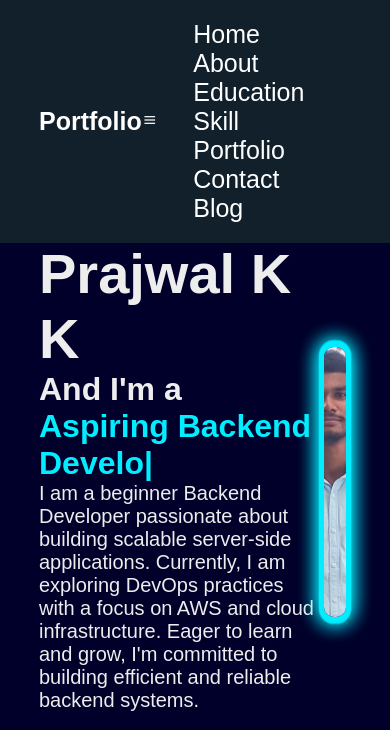
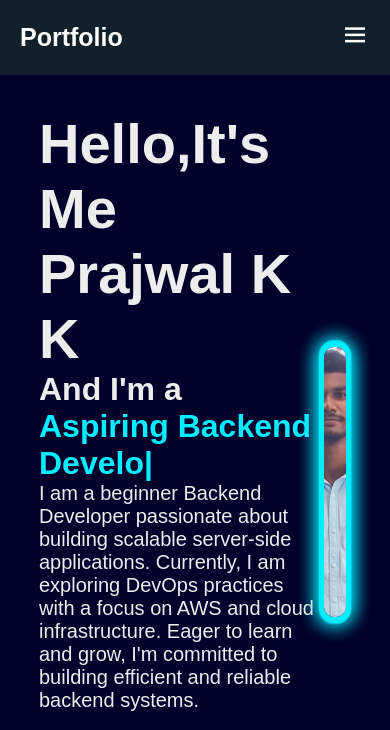
Before and after one commit to PRAJWAL982K/portfolio, a plain HTML site: page index.html in a window 390 px wide. Shown: the top 730 px of the page. Drawn offline with nearby package versions, Linux system fonts and the light colour scheme.

Commit message:
Update style.css

```diff
--- a/style.css
+++ b/style.css
@@ -50,6 +50,55 @@ body {
 .navbar a:hover {
   color: #0ef;
 }
+/* Base styles */
+.menu-toggle {
+  display: none;
+  font-size: 30px;
+  color: #fff;
+  cursor: pointer;
+}
+
+/* Mobile styles */
+@media (max-width: 768px) {
+  .header {
+    flex-direction: row;
+    justify-content: space-between;
+    padding: 20px;
+  }
+
+  .menu-toggle {
+    display: block;
+    z-index: 1001;
+  }
+
+  .navbar {
+    position: fixed;
+    top: 0;
+    right: -100%;
+    width: 250px;
+    height: 100vh;
+    background-color: #111;
+    flex-direction: column;
+    justify-content: center;
+    align-items: center;
+    gap: 25px;
+    transition: 0.3s ease;
+    z-index: 1000;
+  }
+
+  .navbar.active {
+    right: 0;
+  }
+
+  .navbar a {
+    display: block;
+    margin: 20px 0;
+    font-size: 20px;
+    opacity: 1; /* override animation */
+    animation: none;
+  }
+}
+
 
 .home {
   position: relative;
```
